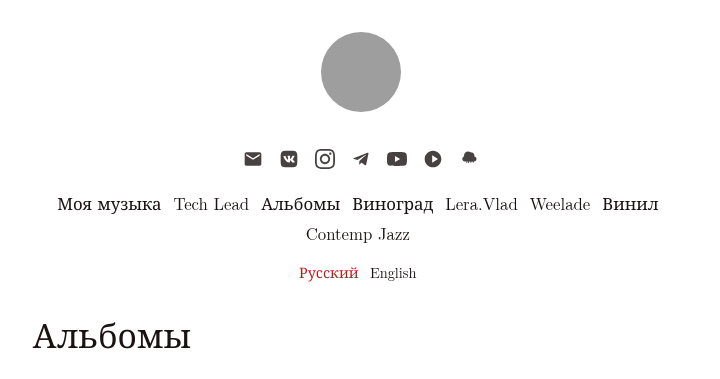
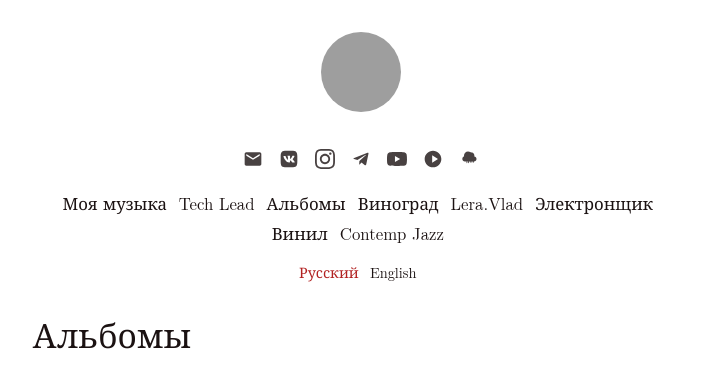
Before and after one commit to vladkorolkov/vladkorolkov-music, a Jekyll site: the page built from index.md, in a window 1280 px wide. Shown: the top 379 px of the page, without its empty margins (279-999 px from the left). Built offline with Jekyll 4.4.1, drawn with Linux system fonts in a browser that asks for light colours; grey boxes are pictures that could not be loaded.

Commit message:
Rename Weelade menu item to Электронщик / Electronic

```diff
--- a/_layouts/default.html
+++ b/_layouts/default.html
@@ -46,7 +46,7 @@
             <li><a href="{{ '/en/' | relative_url }}">Albums</a></li>
             <li><a href="{{ '/en/vinograd.html' | relative_url }}">Vinograd</a></li>
             <li><a href="{{ '/en/lera-vlad.html' | relative_url }}">Lera.Vlad</a></li>
-            <li><a href="{{ '/en/weelade.html' | relative_url }}">Weelade</a></li>
+            <li><a href="{{ '/en/weelade.html' | relative_url }}">Electronic</a></li>
             <li><a href="{{ '/en/vinil.html' | relative_url }}">Vinyl</a></li>
             <li><a href="https://t.me/contempjazz" target="_blank" rel="noopener">Contemp Jazz</a></li>
           {% else %}
@@ -55,7 +55,7 @@
             <li><a href="{{ '/' | relative_url }}">Альбомы</a></li>
             <li><a href="{{ '/vinograd.html' | relative_url }}">Виноград</a></li>
             <li><a href="{{ '/lera-vlad.html' | relative_url }}">Lera.Vlad</a></li>
-            <li><a href="{{ '/weelade.html' | relative_url }}">Weelade</a></li>
+            <li><a href="{{ '/weelade.html' | relative_url }}">Электронщик</a></li>
             <li><a href="{{ '/vinil.html' | relative_url }}">Винил</a></li>
             <li><a href="https://t.me/contempjazz" target="_blank" rel="noopener">Contemp Jazz</a></li>
           {% endif %}
```
